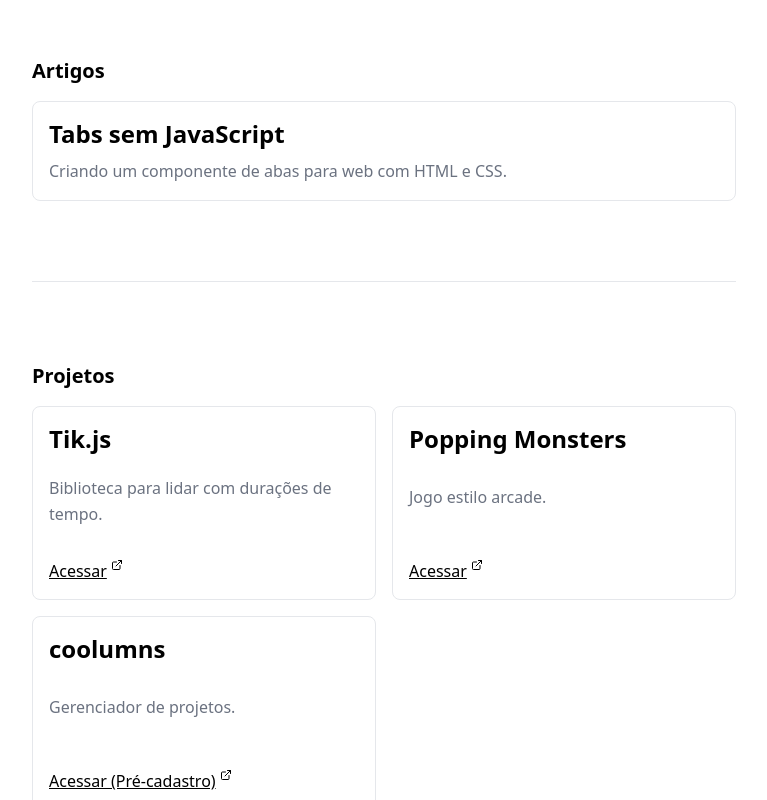
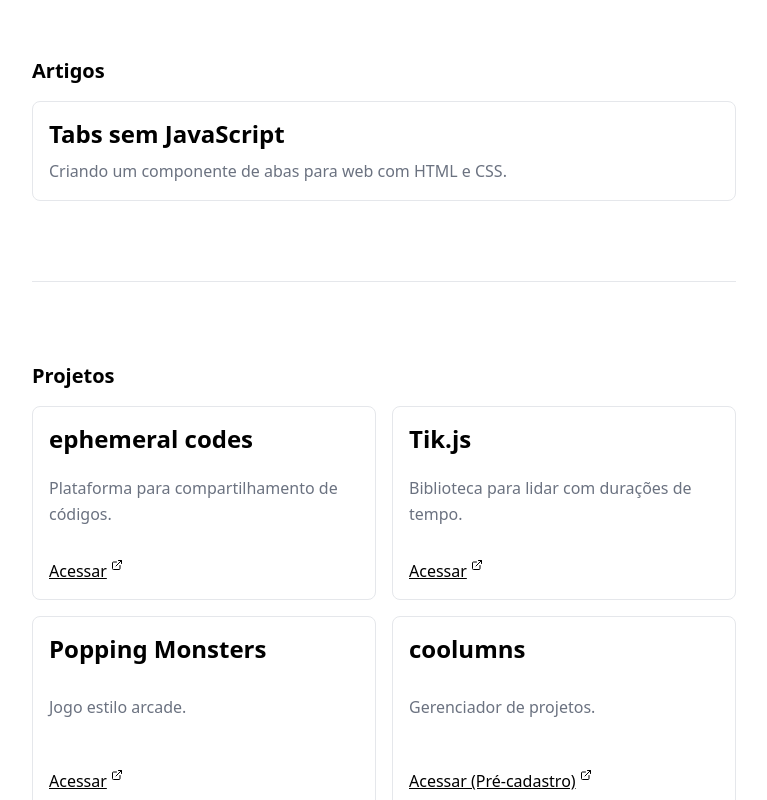
Before and after one commit to nascjoao/nascjoao.github.io, an Astro site: page / in a window 1280 px wide. Shown: the part 388-1188 px from the top of the page, without its empty margins (256-1023 px from the left). Built offline with nearby package versions, Linux system fonts and the light colour scheme; Astro itself is replaced by a stand-in of ours.

Commit message:
feat: Add "ephemeral codes" article to home page

```diff
--- a/src/pages/index.astro
+++ b/src/pages/index.astro
@@ -102,6 +102,27 @@ const styles = {
             <div
                 class="mt-4 grid [grid-template-columns:repeat(auto-fit,minmax(242px,1fr))] gap-4"
             >
+                <a
+                    href="https://ephemeral.nasc.dev"
+                    class="border rounded-lg p-4 hover:bg-gray-50"
+                    target="_blank"
+                >
+                    <article class="grid gap-2 h-full min-h-40">
+                        <h3 class="text-2xl font-semibold antialiased">
+                            ephemeral codes
+                        </h3>
+                        <p class="text-md text-gray-500 leading-relaxed">
+                            Plataforma para compartilhamento de códigos.
+                        </p>
+                        <span class="flex gap-1 underline self-end">
+                            Acessar
+                            <Icon
+                                name="external-link"
+                                class="size-3 transition-transform"
+                            />
+                        </span>
+                    </article>
+                </a>
                 <a
                     href="https://tik.js.org"
                     class="border rounded-lg p-4 hover:bg-gray-50"
```
